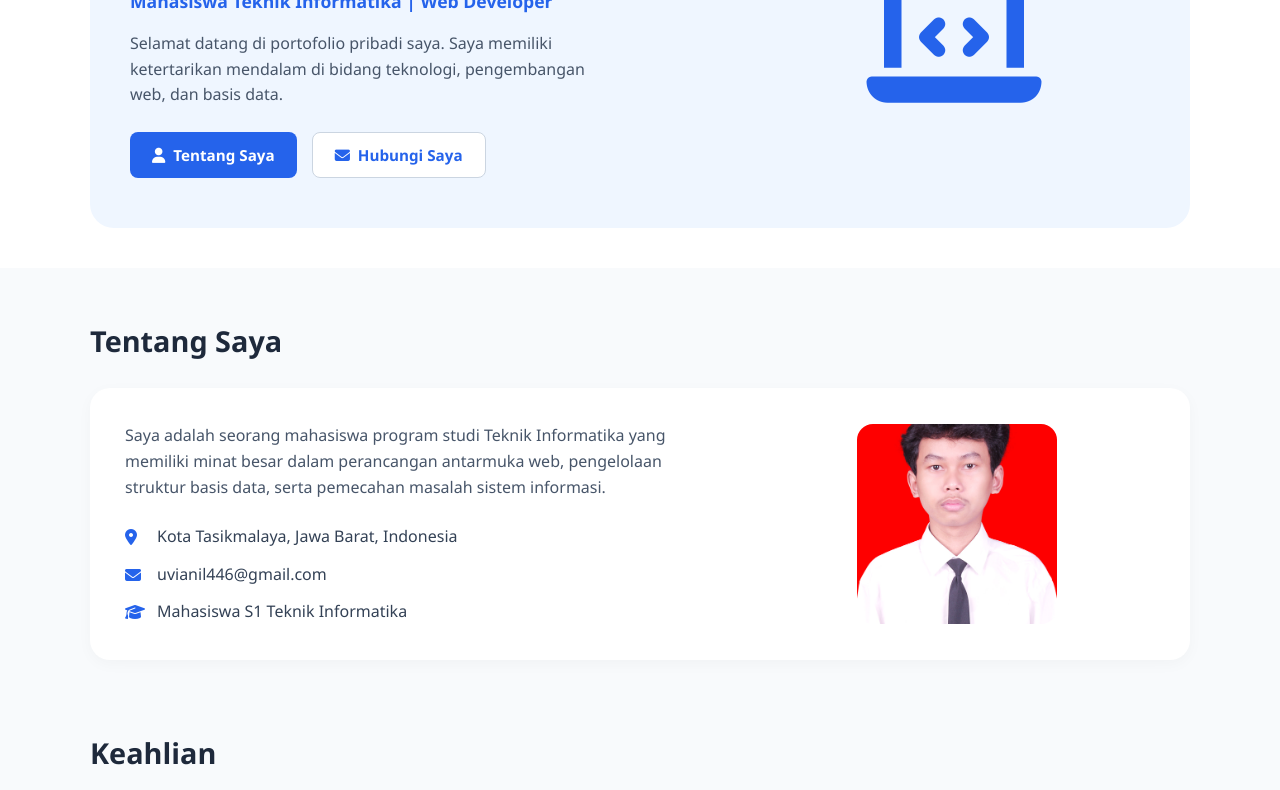
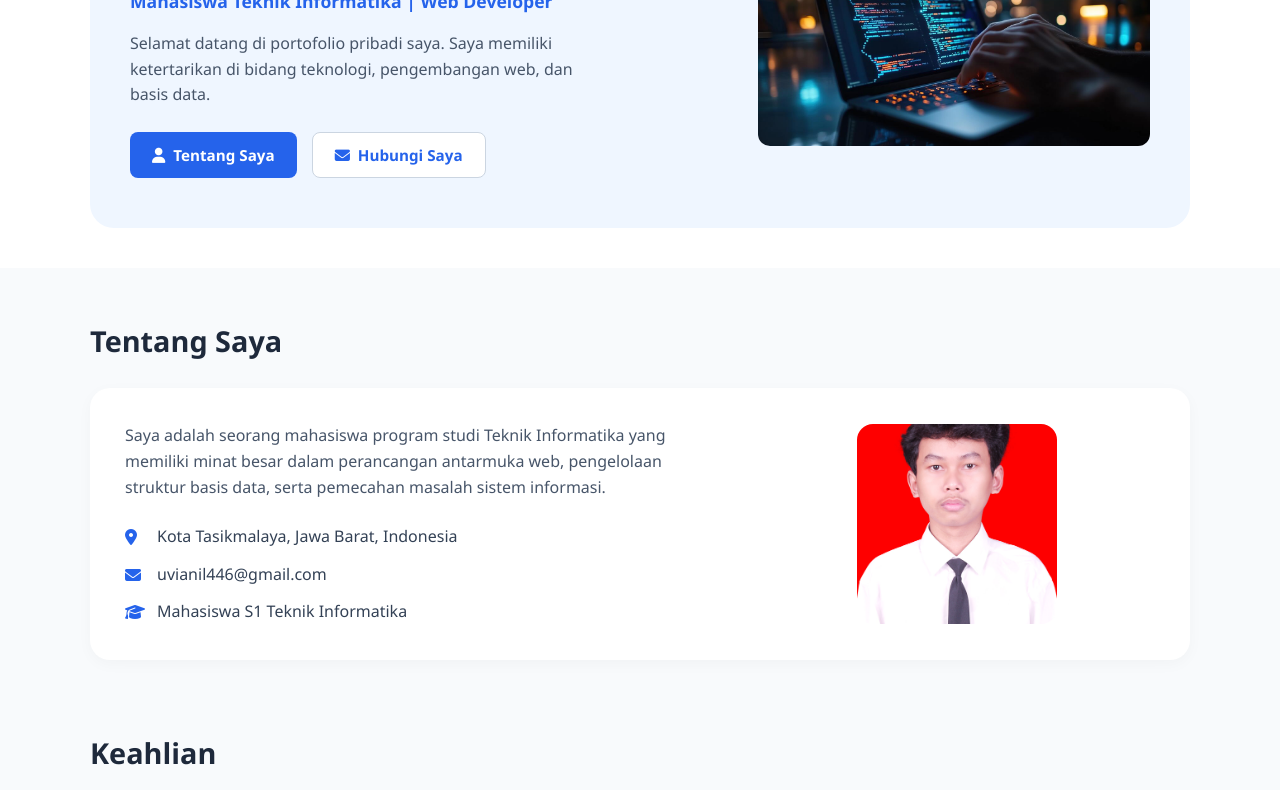
Before and after one commit to MuhamadIgnaRizki/Portofolio, a plain HTML site: page index.html in a window 1280 px wide. Shown: the part 251-1041 px from the top of the page. Drawn offline with nearby package versions, Linux system fonts and the light colour scheme.

Commit message:
Update kode baru

```diff
--- a/css/style.css
+++ b/css/style.css
@@ -149,9 +149,11 @@ display: flex;
 justify-content: center;
 }
 
-.igna_illustration {
-font-size: 140px;
-color: #2563eb;
+.igna_illustration img {
+width: 100%;
+max-width: 420px;
+height: auto;
+border-radius: 12px;
 }
 
 /* About Me Section */
--- a/index.html
+++ b/index.html
@@ -35,7 +35,7 @@
   <p class="igna_greeting">Halo, Saya</p>
   <h1 class="igna_title">Muhamad Igna Rizki</h1>
   <p class="igna_subtitle">Mahasiswa Teknik Informatika | Web Developer</p>
-  <p class="igna_description">Selamat datang di portofolio pribadi saya. Saya memiliki ketertarikan mendalam di bidang teknologi, pengembangan web, dan basis data. </p>
+  <p class="igna_description">Selamat datang di portofolio pribadi saya. Saya memiliki ketertarikan di bidang teknologi, pengembangan web, dan basis data. </p>
   <div class="igna_btn_group">
   <a href="#about" class="igna_btn igna_btn_primary"><i class="fas fa-user"></i> Tentang Saya</a>
   <a href="#contact" class="igna_btn igna_btn_secondary"><i class="fas fa-envelope"></i> Hubungi Saya</a>
@@ -43,7 +43,7 @@
   </div>
     <div class="igna_hero_image">
     <div class="igna_illustration">
-    <i class="fas fa-laptop-code"></i>
+    <img src="images/Foto Laptop.jpeg" alt="Foto Laptop">
         </div>
       </div>
     </div>
```
Also changed, not shown: images/Foto Laptop.jpeg (added).
